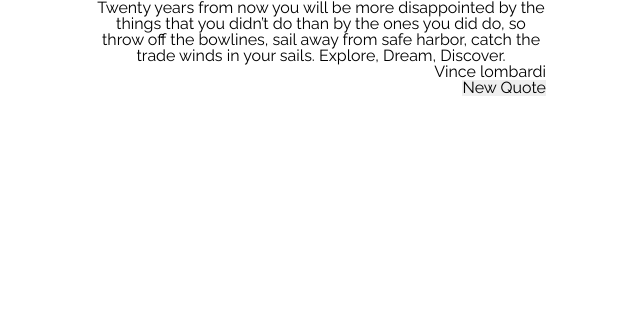
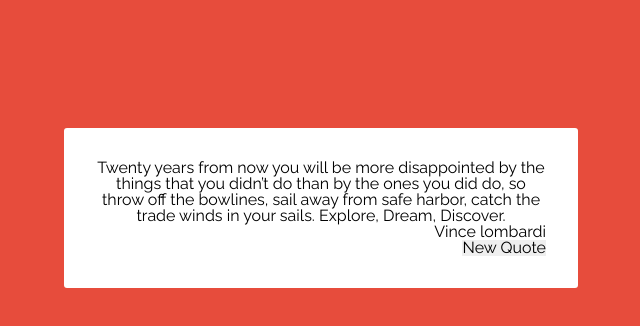
Before and after one commit to marcosrgalvez/random_quote_machine, a React (Create React App) app: page / in a window 1280 px wide. Shown: the top 326 px of the page, without its empty margins (319-959 px from the left). Built offline with nearby package versions, Linux system fonts and the light colour scheme.

Commit message:
feat:centra el wrapper

```diff
--- a/src/App.tsx
+++ b/src/App.tsx
@@ -8,6 +8,13 @@ import { NewQuoteButton, ButtonWrapper } from "./_components/NewQuoteButton";
 const Wrapper = styled.div`
   width: 450px;
   margin: auto;
+  margin-top: 10%;
+
+  padding: 2rem;
+
+  background-color: white;
+
+  border-radius: 3px;
 `;
 
 function App() {
--- a/src/ui/GlobalStyles/GlobalStyles.ts
+++ b/src/ui/GlobalStyles/GlobalStyles.ts
@@ -8,6 +8,7 @@ export const GlobalStyles = createGlobalStyle`
 
     body{
         font-family: 'Raleway', sans-serif;
+
+        background-color: rgb(231, 76, 60);
     }
-
 `;
```
